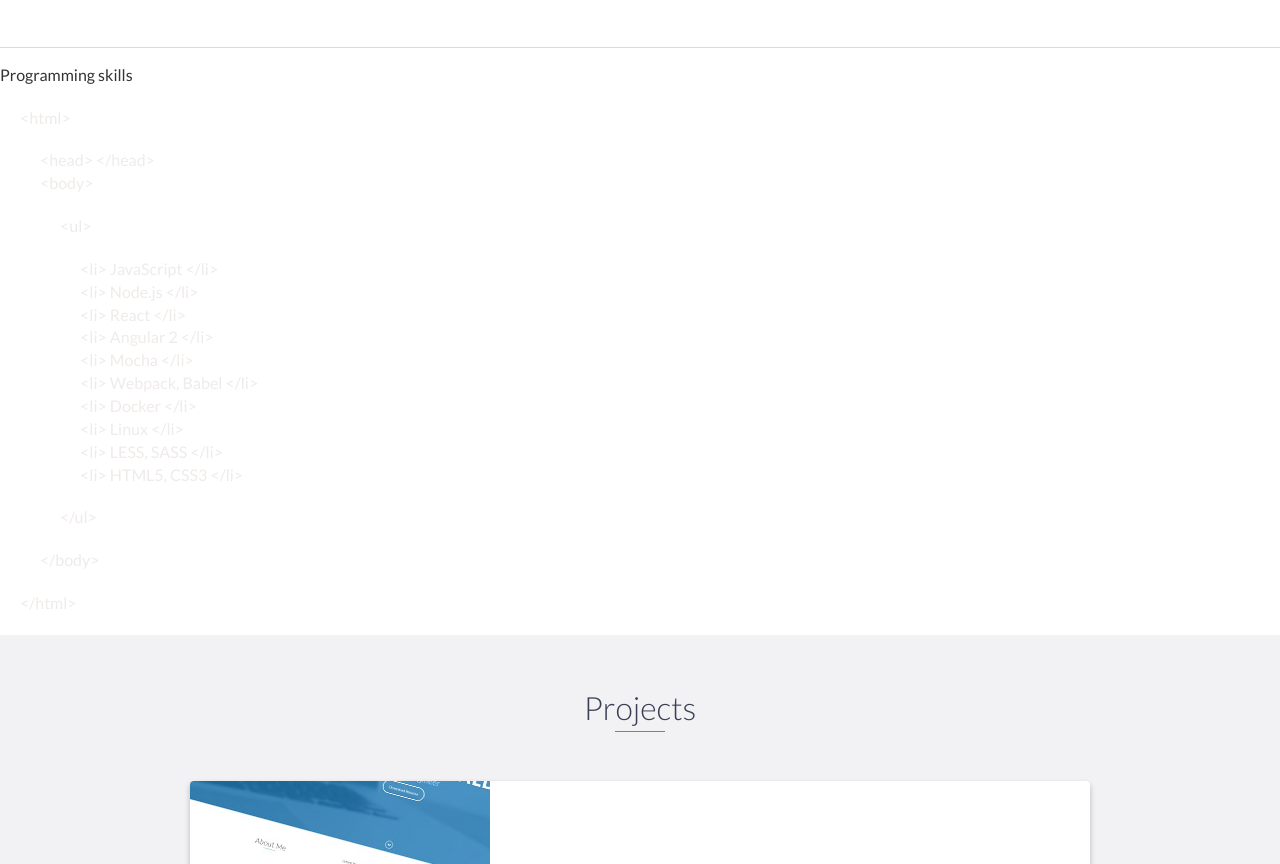
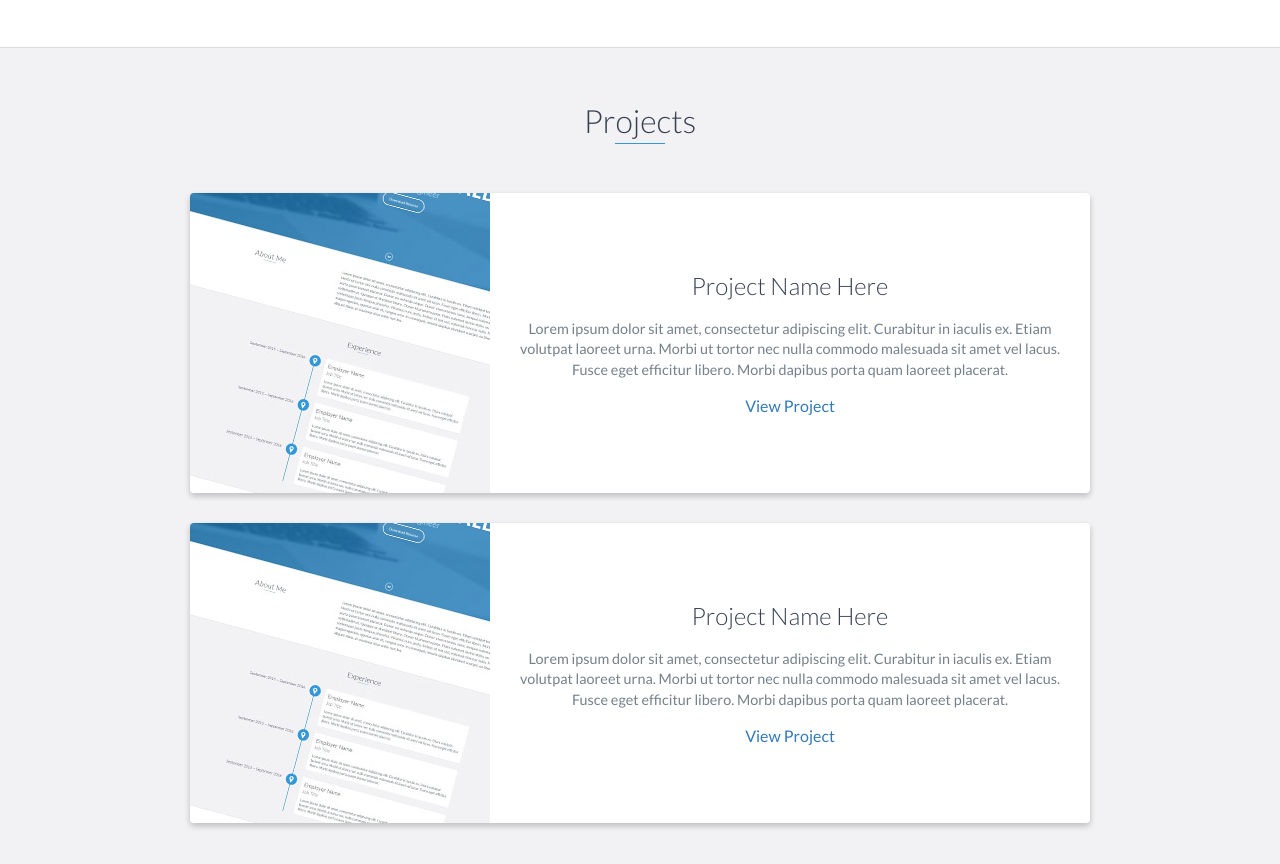
Before and after one commit to klebermagno/personal-page, a website: page index.html in a window 1280 px wide. Shown: the part 3035-3899 px from the top of the page. Drawn offline with nearby package versions, Linux system fonts and the light colour scheme; some icons are missing.

Commit message:
Fix skill.

```diff
--- a/index.html
+++ b/index.html
@@ -191,95 +191,6 @@
     </div>
     <!-- End #education -->
 
-
-    <div className="programming">
-        <p className="headline"> Programming skills</p>
-        <div className="programming-console">
-            <Paper zDepth={3} style={style}>
-                <div className="console-header">
-                    <div className="console-buttons">
-                        <div className="console-button btn-1"></div>
-                        <div className="console-button btn-2"></div>
-                        <div className="console-button btn-3"></div>
-                    </div>
-                </div>
-                <div className="console-content">
-                    <ul>
-                        <li>&lt;<span className="html-1">html</span>&gt;</li>
-                        <li>
-                            <ul className="no-top-padding">
-                                <li>
-                                    &lt;<span className="html-1">head</span>&gt;
-                                    &lt;/<span className="html-1">head</span>&gt;
-                                </li>
-                                <li>&lt;<span className="html-1">body</span>&gt;</li>
-                                <li>
-                                    <ul className="no-top-padding">
-                                        <li>&lt;<span className="html-1">ul</span>&gt;</li>
-                                        <ul className="no-top-padding">
-                                            <li>
-                                                &lt;<span className="html-1">li</span>&gt;
-                                                <span className="html-2">JavaScript</span>
-                                                &lt;/<span className="html-1">li</span>&gt;</li>
-                                            <li>
-                                                &lt;<span className="html-1">li</span>&gt;
-                                                <span className="html-2">Node.js</span>
-                                                &lt;/<span className="html-1">li</span>&gt;
-                                            </li>
-                                            <li>
-                                                &lt;<span className="html-1">li</span>&gt;
-                                                <span className="html-2">React</span>
-                                                &lt;/<span className="html-1">li</span>&gt;
-                                            </li>
-                                            <li>
-                                                &lt;<span className="html-1">li</span>&gt;
-                                                <span className="html-2">Angular 2</span>
-                                                &lt;/<span className="html-1">li</span>&gt;
-                                            </li>
-                                            <li>
-                                                &lt;<span className="html-1">li</span>&gt;
-                                                <span className="html-2">Mocha</span>
-                                                &lt;/<span className="html-1">li</span>&gt;
-                                            </li>
-                                            <li>
-                                                &lt;<span className="html-1">li</span>&gt;
-                                                <span className="html-2">Webpack, Babel</span>
-                                                &lt;/<span className="html-1">li</span>&gt;
-                                            </li>
-                                            <li>
-                                                &lt;<span className="html-1">li</span>&gt;
-                                                <span className="html-2">Docker</span>
-                                                &lt;/<span className="html-1">li</span>&gt;
-                                            </li>
-                                            <li>
-                                                &lt;<span className="html-1">li</span>&gt;
-                                                <span className="html-2">Linux</span>
-                                                &lt;/<span className="html-1">li</span>&gt;
-                                            </li>
-                                            <li>
-                                                &lt;<span className="html-1">li</span>&gt;
-                                                <span className="html-2">LESS, SASS</span>
-                                                &lt;/<span className="html-1">li</span>&gt;
-                                            </li>
-                                            <li>
-                                                &lt;<span className="html-1">li</span>&gt;
-                                                <span className="html-2">HTML5, CSS3</span>
-                                                &lt;/<span className="html-1">li</span>&gt;
-                                            </li>
-                                        </ul>
-                                        <li>&lt;/<span className="html-1">ul</span>&gt;</li>
-                                    </ul>
-                                </li>
-                                <li>&lt;/<span className="html-1">body</span>&gt;</li>
-                            </ul>
-                        </li>
-                        <li>&lt;/<span className="html-1">html</span>&gt;</li>
-                    </ul>
-                </div>
-            </Paper>
-        </div>
-    </div>
-
     <div id="projects" class="background-alt">
         <h2 class="heading">Projects</h2>
         <div class="container">
```
